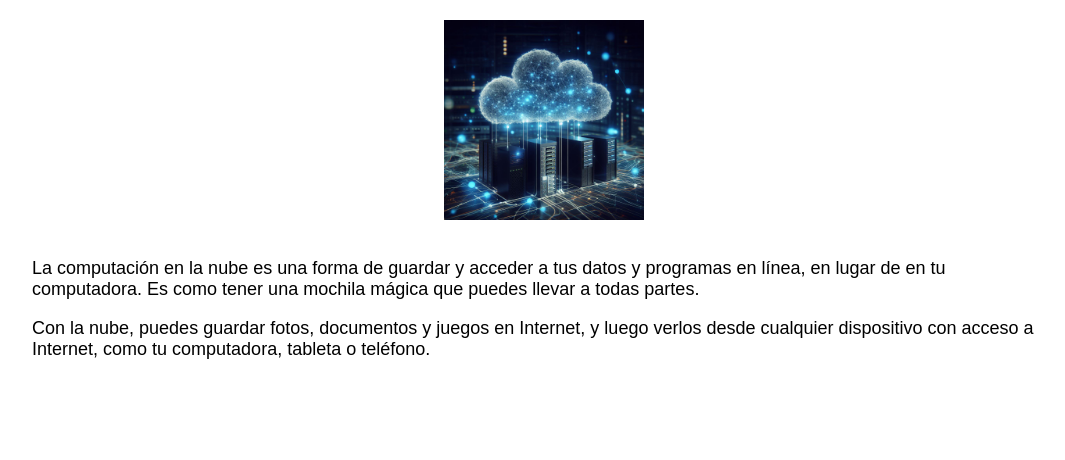
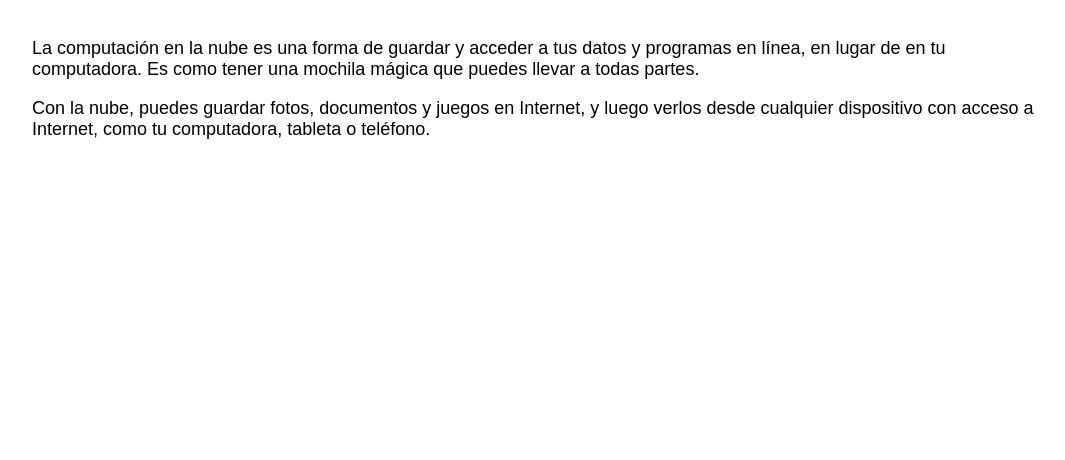
Before and after one commit to elhazaa/CloudComputing, a PHP site: page / in a window 1280 px wide. Shown: the part 130-590 px from the top of the page, without its empty margins (96-1161 px from the left). Run offline with PHP 8.4, Linux system fonts and the light colour scheme.

Commit message:
Update index.php

```diff
--- a/index.php
+++ b/index.php
@@ -55,7 +55,6 @@
         <h1>¿Qué es la Computación en la Nube?</h1>
     </header>
 
-    <img src="CC.jfif" alt="" style="height: 200px; width:200px; display: block; margin: 0 auto; margin-top: 20px;">
     <div class="container">
         <p>La computación en la nube es una forma de guardar y acceder a tus datos y programas en línea, en lugar de en tu computadora. Es como tener una mochila mágica que puedes llevar a todas partes.</p>
 
```
